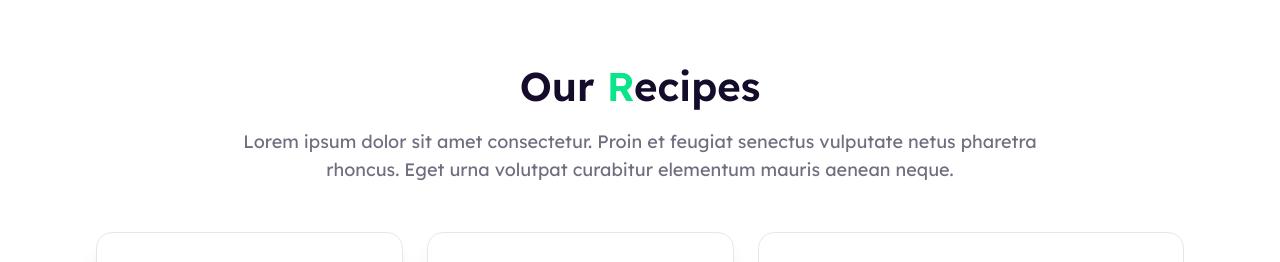
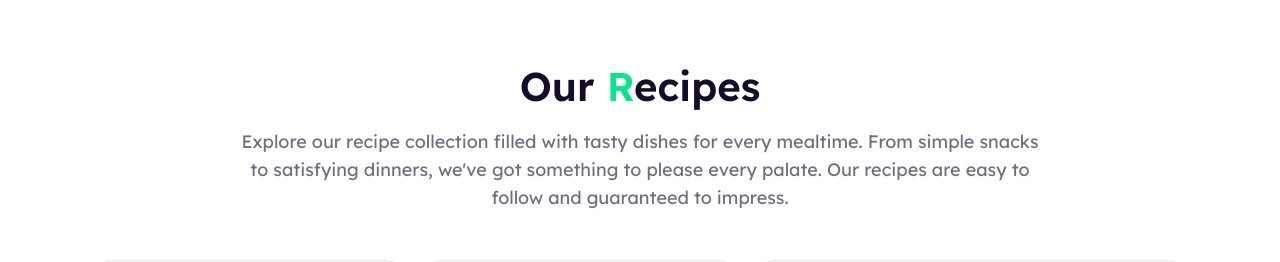
Before and after one commit to NoorTushar/tushars-kitchen, a React (Vite) app: page / in a window 1280 px wide. Shown: the part 960-1222 px from the top of the page. Built offline with nearby package versions, Linux system fonts and the light colour scheme.

Commit message:
changed title and other lorems, used some colors on texts

```diff
--- a/src/App.jsx
+++ b/src/App.jsx
@@ -66,9 +66,10 @@ function App() {
                      Our <span className="our-primary">R</span>ecipes
                   </h2>
                   <p className="opacity-60  md:text-lg max-w-[800px] mx-auto">
-                     Lorem ipsum dolor sit amet consectetur. Proin et feugiat
-                     senectus vulputate netus pharetra rhoncus. Eget urna
-                     volutpat curabitur elementum mauris aenean neque.
+                     Explore our recipe collection filled with tasty dishes for
+                     every mealtime. From simple snacks to satisfying dinners,
+                     we've got something to please every palate. Our recipes are
+                     easy to follow and guaranteed to impress.
                   </p>
                </div>
 
```
